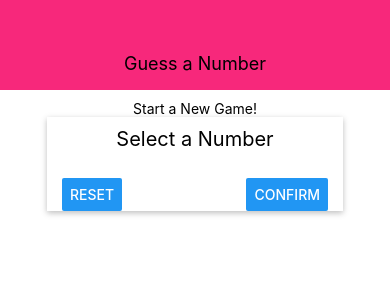
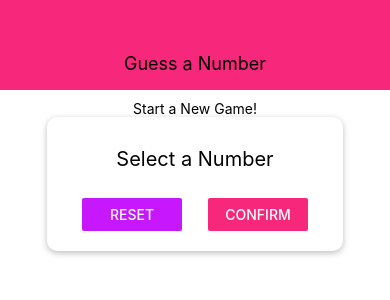
Before and after one commit to kristenIngelman98/rn-guess-number, a React Native app: screen / in a window 390 px wide. Shown: the top 300 px of the page. Built offline with nearby package versions, Linux system fonts and the light colour scheme.

Commit message:
created Card.js component, added constants folder and variable styles to colors.js

```diff
--- /dev/null
+++ b/components/Card.js
@@ -0,0 +1,24 @@
+import React from 'react';
+import { View, StyleSheet } from 'react-native';
+
+const Card = props => {
+    return(
+        <View style={{...styles.card, ...props.style}}>{props.children}</View>
+    )
+};
+
+const styles = StyleSheet.create({
+    card: {
+        shadowColor: 'black',
+        shadowOffset: { width: 0, height: 2 },
+        shadowRadius: 6,
+        shadowOpacity: 0.26,
+        elevation: 5,
+        backgroundColor: 'white',
+        padding: 20,
+        borderRadius: 10
+    }
+});
+
+
+export default Card;
--- a/components/Header.js
+++ b/components/Header.js
@@ -1,5 +1,6 @@
 import React from 'react';
 import { View, Text, StyleSheet } from 'react-native';
+import Colors from '../constants/colors';
 
 const Header = props => {
     return (
@@ -15,7 +16,7 @@
         width: '100%',
         height: 90,
         paddingTop: 36,
-        backgroundColor: '#f7287b',
+        backgroundColor: Colors.primary,
         alignItems: 'center',
         justifyContent: 'center'
     },
--- /dev/null
+++ b/constants/colors.js
@@ -0,0 +1,4 @@
+export default {
+    primary: '#f7287b',
+    secondary: '#c717fc'
+};
--- a/screens/StartGameScreen.js
+++ b/screens/StartGameScreen.js
@@ -1,23 +1,21 @@
 import React from 'react';
 import { View, Text, TextInput, StyleSheet, Button } from 'react-native';
+import Card from '../components/Card';
+import Colors from '../constants/colors';
 
 const StartGameScreen = props => {
     return (
         <View style={styles.screen}>
             <Text>Start a New Game!</Text>
-            <View style={styles.inputContainer}>
+            <Card style={styles.inputContainer}>
                 <Text style={styles.title}>Select a Number</Text>
                 <TextInput />
                 <View style={styles.buttonContainer}>
-                    <Button title="Reset" onPress={() => {}}/>
-                    <Button title="Confirm" onPress={() => {}}/>
-
+                    <View style={styles.button}><Button title="Reset" onPress={() => {}} color={Colors.secondary} /></View>
+                    <View style={styles.button}><Button title="Confirm" onPress={() => {}} color={Colors.primary} /></View>
                 </View>
-
-            </View>
-
+            </Card>
         </View>
-
     );
 };
 
@@ -35,18 +33,16 @@
         width: 300,
         maxWidth: '80%',
         alignItems: 'center',
-        shadowColor: 'black',
-        shadowOffset: { width: 0, height: 2 },
-        shadowRadius: 6,
-        shadowOpacity: 0.26,
-        elevation: 5,
-        backgroundColor: 'white'
     },
     buttonContainer: {
         flexDirection: 'row',
         width: '100%',
         justifyContent: 'space-between',
         paddingHorizontal: 15
+    },
+    button: {
+        width: 100,
+
     }
 });
 
```
